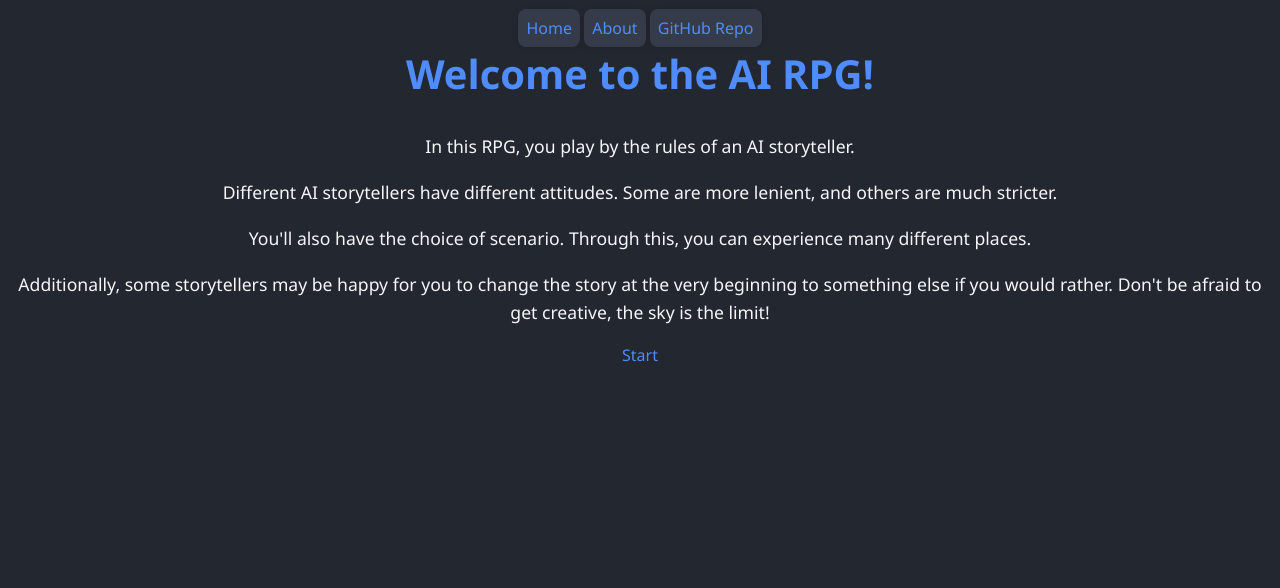
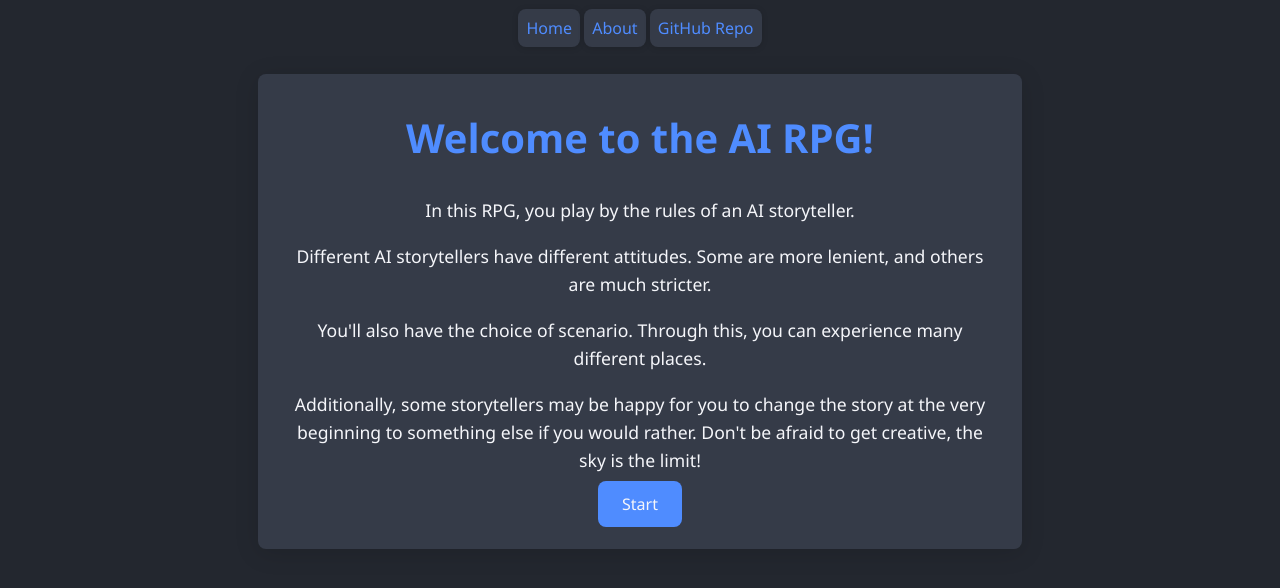
Before and after one commit to ethan-hawksley/ai-rpg, a SvelteKit app: page / in a window 1280 px wide. Shown: the top 588 px of the page. Built offline with nearby package versions, Linux system fonts and the light colour scheme.

Commit message:
Add backstory selection and expand scenario descriptions; enhance start page layout and styles

```diff
--- a/src/routes/+page.svelte
+++ b/src/routes/+page.svelte
@@ -1,12 +1,30 @@
 <script lang="ts">
     import {base} from "\$app/paths";
 </script>
-<h1>Welcome to the AI RPG!</h1>
-<p>In this RPG, you play by the rules of an AI storyteller.</p>
 
-<p>Different AI storytellers have different attitudes. Some are more lenient, and others are much stricter.</p>
-<p>You'll also have the choice of scenario. Through this, you can experience many different places.</p>
-<p>Additionally, some storytellers may be happy for you to change the story at the very beginning to something else if
-    you would rather. Don't be afraid to get creative, the sky is the limit!</p>
+<div class="container">
+    <h1>Welcome to the AI RPG!</h1>
+    <p>In this RPG, you play by the rules of an AI storyteller.</p>
 
-<a href="{base}/start">Start</a>
+    <p>Different AI storytellers have different attitudes. Some are more lenient, and others are much stricter.</p>
+    <p>You'll also have the choice of scenario. Through this, you can experience many different places.</p>
+    <p>Additionally, some storytellers may be happy for you to change the story at the very beginning to something else
+        if
+        you would rather. Don't be afraid to get creative, the sky is the limit!</p>
+
+    <a href="{base}/start" id="start">Start</a>
+</div>
+
+<style>
+    #start {
+        background-color: var(--accent-color);
+        color: var(--text-color);
+        border: none;
+        border-radius: var(--border-radius);
+        padding: 0.75em 1.5em;
+        font-size: 1em;
+        cursor: pointer;
+        transition: background-color var(--transition), box-shadow var(--transition);
+        margin-top: 0.5em;
+    }
+</style>
```
Also changed, not shown: src/routes/play/+page.svelte (+6 -4 lines), src/routes/play/data.js (+14 -10 lines).
